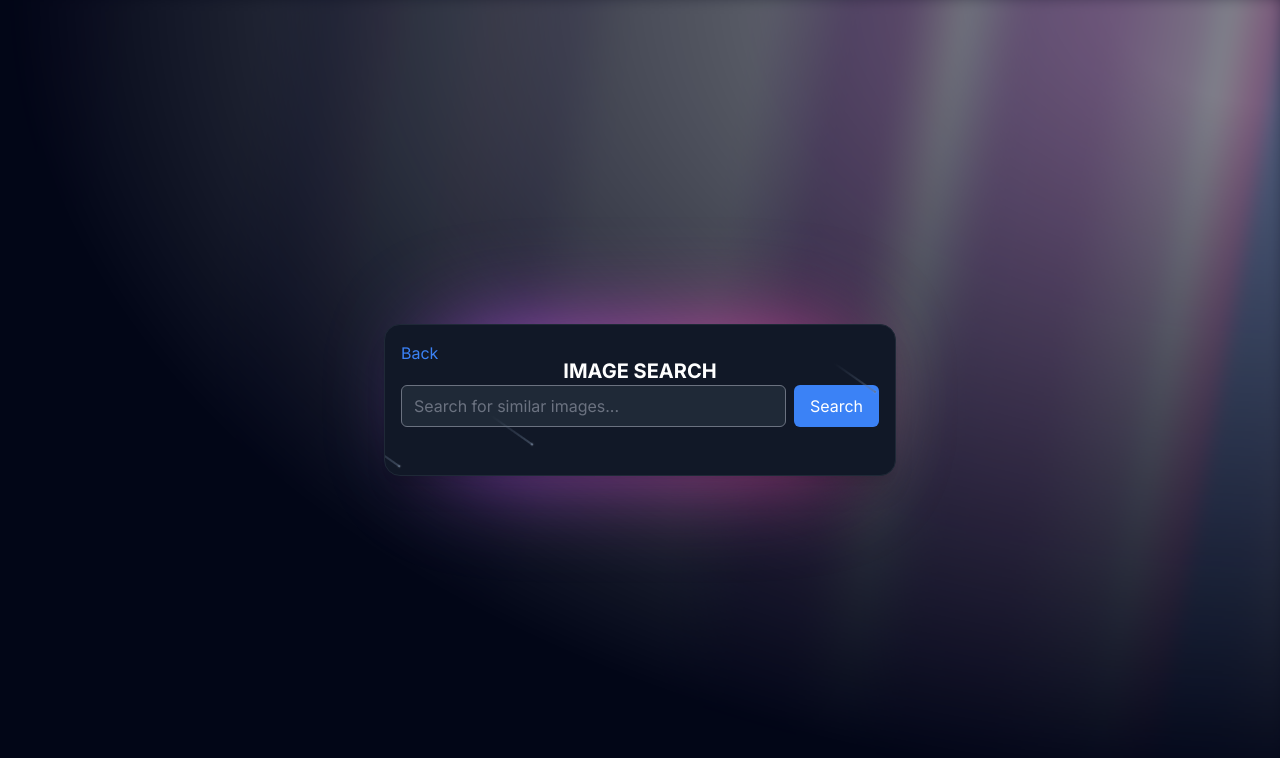
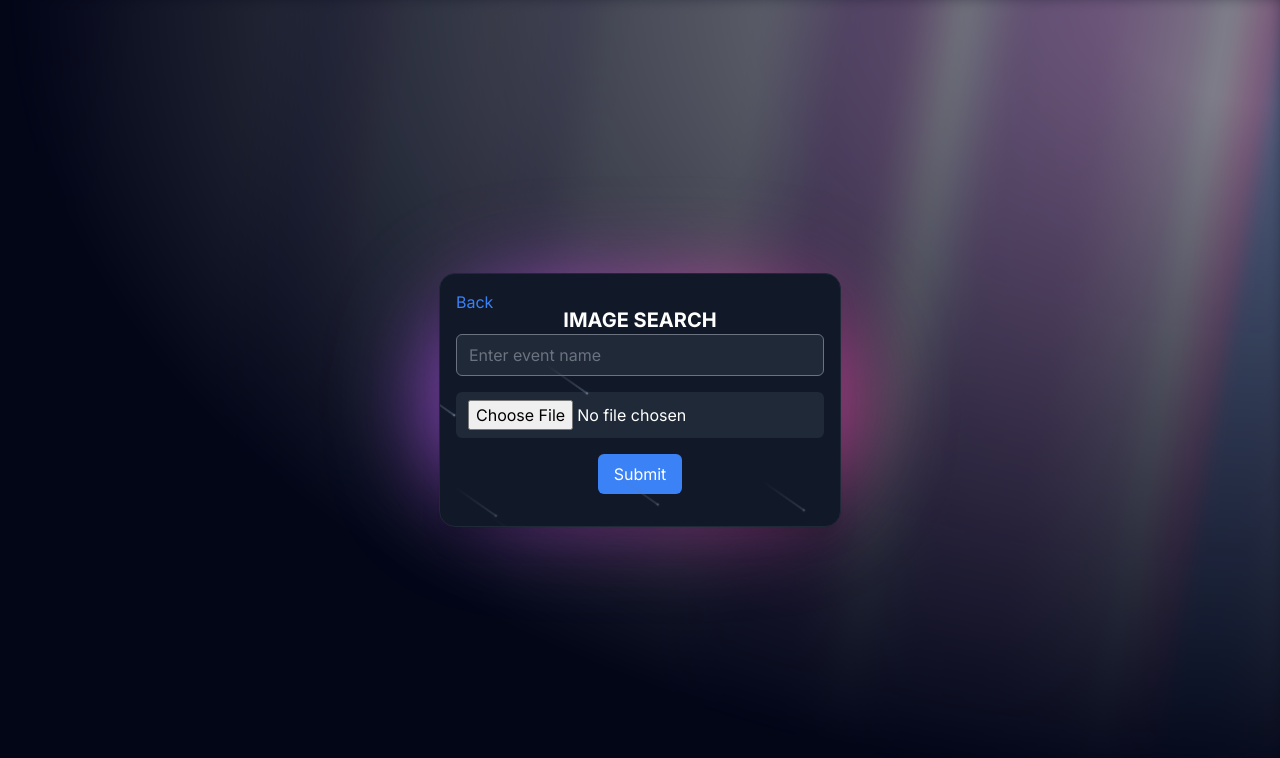
Before and after one commit to erinpaul2002/SnapSync, a Next.js app in the folder front_end/: page /search in a window 1280 px wide. Shown: the top 758 px of the page. Built offline with nearby package versions, Linux system fonts and the light colour scheme.

Commit message:
made changes to old new and search

```diff
--- a/front_end/src/app/components/ui/GalleryImageHolder.tsx
+++ b/front_end/src/app/components/ui/GalleryImageHolder.tsx
@@ -27,10 +27,14 @@ const handleDelete = async (imgurl: string) => {
     }
 
     console.log("Image deleted successfully:", data);
+
+    // Refresh the page after successful deletion
+    window.location.reload();
   } catch (error: any) {
     console.error("Error deleting image:", error.message);
   }
 };
+
 
 
 const GalleryImageHolder = ({
--- a/front_end/src/app/components/ui/input_field.tsx
+++ b/front_end/src/app/components/ui/input_field.tsx
@@ -1,22 +1,82 @@
+"use client";
+import React, { useState } from "react";
+import Link from "next/link";
+import { supabase } from "@/app/utils/supabase/supabase";
+import { toast } from "react-hot-toast";
+
 export default function Old_Event_input() {
+  const [eventName, setEventName] = useState("");
+  const [eventKey, setEventKey] = useState("");
+
+  const handleLogin = async () => {
+    try {
+      // Check if the event name and key match in the database
+      const { data: events, error } = await supabase
+        .from("Events")
+        .select("*")
+        .eq("event_name", eventName)
+        .eq("event_key", eventKey);
+
+      if (error) {
+        throw error;
+      }
+
+      if (events.length === 0) {
+        throw new Error("Incorrect event name or event key");
+      }
+
+      // If event name and key are correct, navigate to the gallery page
+      toast.success("Login successful", {
+        position: "bottom-right",
+        duration: 1500,
+      });
+
+      // Navigate to the gallery page
+      window.location.href = "/gallery";
+    } catch (error :any) {
+      console.error("Error logging in:", error.message);
+      toast.error(
+        error.message || "Incorrect event name or event key",
+        {
+          duration: 1500,
+          position: "bottom-right",
+        }
+      );
+    }
+  };
+
   return (
-    <div className="mt-6">
+    <div className="mt-6 flex flex-col items-center">
       <div className="relative mt-2 rounded-md shadow-sm z-50">
         <input
           type="text"
-          name="price"
-          id="price"
+          name="event_name"
+          id="event_name"
           className="block w-full z-50 rounded-md border-0 py-1.5 pr-20 text-gray-900 ring-1 ring-inset ring-gray-300 placeholder:text-gray-400 focus:ring-2 focus:ring-inset focus:ring-indigo-600 sm:text-sm sm:leading-6"
           placeholder="Event Name"
+          value={eventName}
+          onChange={(e) => setEventName(e.target.value)}
         />
 
         <input
-          type="text"
+          type="password"
           name="event_key"
           id="event_key"
           className="block w-full z-50 mt-10 rounded-md border-0 py-1.5 pr-20 text-gray-900 ring-1 ring-inset ring-gray-300 placeholder:text-gray-400 focus:ring-2 focus:ring-inset focus:ring-indigo-600 sm:text-sm sm:leading-6"
           placeholder="Event Key"
+          value={eventKey}
+          onChange={(e) => setEventKey(e.target.value)}
         />
+      </div>
+
+      <div className="place-self-center">
+        {/* Trigger handleLogin when the Login button is clicked */}
+        <button
+          className="border mt-10 justify-self-center place-self-center px-4 py-1 rounded-lg  border-gray-500 text-gray-300 z-50"
+          onClick={handleLogin}
+        >
+          Login
+        </button>
       </div>
     </div>
   );
--- a/front_end/src/app/gallery/page.tsx
+++ b/front_end/src/app/gallery/page.tsx
@@ -5,6 +5,7 @@ import GalleryImageHolder from "../components/ui/GalleryImageHolder";
 import { supabase } from "@/app/utils/supabase/supabase";
 import { AuroraBackground } from "../components/ui/aurora_background";
 import FileUpload from "../components/ui/FileUpload";
+import BackButton from "../components/back_button";
 
 interface ImageInfo {
   imageUrl: string;
@@ -62,6 +63,7 @@ export default function Gallery() {
 
   return (
     <div className="bg-black">
+      <BackButton/>
       {/* <AuroraBackground className=" bg-slate-800" /> */}
       <section className="text-gray-600 body-font">
         <div className="container px-5 py-24 mx-auto">
--- a/front_end/src/app/old-event/page.tsx
+++ b/front_end/src/app/old-event/page.tsx
@@ -26,9 +26,9 @@ export default function PageLayout() {
 
           <Old_Event_input />
 
-          <button className="border mt-10 justify-self-center place-self-center px-4 py-1 rounded-lg  border-gray-500 text-gray-300 z-50">
+          {/* <button className="border mt-10 justify-self-center place-self-center px-4 py-1 rounded-lg  border-gray-500 text-gray-300 z-50">
             Submit
-          </button>
+          </button> */}
           <Meteors number={20} />
         </div>
       </div>
--- a/front_end/src/app/search/page.tsx
+++ b/front_end/src/app/search/page.tsx
@@ -1,26 +1,56 @@
 // Import necessary modules and components
 "use client";
-import { useState } from "react";
+import { ChangeEvent, SetStateAction, useState } from "react";
 import { AuroraBackground } from "../components/ui/aurora_background";
 import { Meteors } from "../components/ui/meteors";
-import New_Event_input from "../components/ui/new_input_field";
 import BackButton from "../components/back_button";
 
 // Parent component for the image search page
 export default function ImageSearchPage() {
-  // State to store search query
-  const [searchQuery, setSearchQuery] = useState("");
+  // State to store event name and selected image
+  const [eventName, setEventName] = useState("");
+  const [selectedImage, setSelectedImage] = useState("");
 
-  // Function to handle search query change
-  const handleSearchQueryChange = (event) => {
-    setSearchQuery(event.target.value);
+  // Function to handle event name change
+  const handleEventNameChange = (event: ChangeEvent<HTMLInputElement>) => {
+    setEventName(event.target.value);
   };
 
-  // Function to handle search submission
-  const handleSearchSubmit = () => {
-    // Call API to search for similar images based on searchQuery
-    // Display search results
-    console.log("Searching for similar images with query:", searchQuery);
+  // Function to handle image selection
+  const handleImageSelect = (event: ChangeEvent<HTMLInputElement>) => {
+    const imageFile = event.target.files?.[0];
+    if (imageFile) {
+      const imageUrl = URL.createObjectURL(imageFile);
+      setSelectedImage(imageUrl); // Set the selected image URL
+    }
+  };
+
+  // Function to handle form submission
+  const handleSubmit = async () => {
+    try {
+      // Validate event name
+      if (!eventName.trim()) {
+        throw new Error("Event name cannot be empty");
+      }
+
+      // Validate image selection
+      if (!selectedImage) {
+        throw new Error("Please select an image");
+      }
+
+      // You can perform any desired operations with the selected image here,
+      // such as saving it locally or using it in other processes.
+
+      // Clear form fields after successful submission
+      setEventName("");
+      setSelectedImage("");
+
+      // Show success message
+      alert("Event Valid");
+    } catch (error :any) {
+      console.error("Error:", error.message);
+      alert(error.message);
+    }
   };
 
   return (
@@ -34,33 +64,41 @@ export default function ImageSearchPage() {
       }}
     >
       <AuroraBackground className=" bg-slate-950" />
-      <div className="w-full relative max-w-lg m-0"> {/* Adjusted max-width to max-w-lg */}
+      <div className="w-full relative max-w-lg m-0 flex justify-center items-center"> {/* Adjusted max-width to max-w-lg */}
         <div className="absolute inset-0 h-full w-full bg-gradient-to-r from-purple-500 to-pink-500 transform scale-[0.80] bg-red-500 rounded-full blur-3xl" />
-        <div className="relative shadow-xl bg-gray-900 border border-gray-800  px-4 py-8 h-min overflow-hidden rounded-2xl flex flex-col justify-end items-start">
+        <div className="relative shadow-xl bg-gray-900 border border-gray-800 px-4 py-8 h-min overflow-hidden rounded-2xl flex flex-col justify-center items-center"> {/* Modified flex properties */}
           <BackButton />
-          <h1 className="font-bold text-xl text-white relative z-50 m-0 p-0 place-self-center">
+          <h1 className="font-bold text-xl text-white relative z-50 m-0 p-0"> {/* Removed place-self-center */}
             IMAGE SEARCH
           </h1>
-          {/* Search component */}
-          <div className="flex w-full mb-4">
+          {/* Display selected image */}
+          {selectedImage && (
+            <div className="w-full mb-4 flex justify-center">
+              <img src={selectedImage} alt="Selected Image" className="w-full h-auto rounded-md" style={{ maxWidth: '300px', maxHeight: '300px' }} /> {/* Display selected image in a rectangle */}
+            </div>
+          )}
+          {/* Event name input */}
           <input
             type="text"
-              value={searchQuery}
-              onChange={handleSearchQueryChange}
-              placeholder="Search for similar images..."
-              className="w-full py-2 px-3 bg-gray-800 text-white rounded-md focus:outline-none focus:ring focus:border-blue-300"
+            value={eventName}
+            onChange={handleEventNameChange}
+            placeholder="Enter event name"
+            className="w-full py-2 px-3 bg-gray-800 text-white rounded-md focus:outline-none focus:ring focus:border-blue-300 mb-4"
           />
+          {/* Image upload input */}
+          <input
+            type="file"
+            accept="image/*"
+            onChange={handleImageSelect}
+            className="w-full py-2 px-3 bg-gray-800 text-white rounded-md focus:outline-none focus:ring focus:border-blue-300 mb-4"
+          />
+          {/* Submit button */}
           <button
-              onClick={handleSearchSubmit}
-              className="ml-2 px-4 py-2 bg-blue-500 text-white rounded-md hover:bg-blue-600 focus:outline-none focus:ring focus:border-blue-300"
+            onClick={handleSubmit}
+            className="px-4 py-2 bg-blue-500 text-white rounded-md hover:bg-blue-600 focus:outline-none focus:ring focus:border-blue-300"
           >
-              Search
+            Submit
           </button>
-          </div>
-
-          {/* Display search results here */}
-          {/* You can use a grid to display the images */}
-          {/* Example: <div className="grid grid-cols-3 gap-4">...</div> */}
 
           <Meteors number={20} />
         </div>
```
Also changed, not shown: front_end/src/app/components/ui/new_input_field.tsx (+21 -5 lines), front_end/public/dummy.jpg (added). Lines whose indentation alone changed are shown as unchanged.
